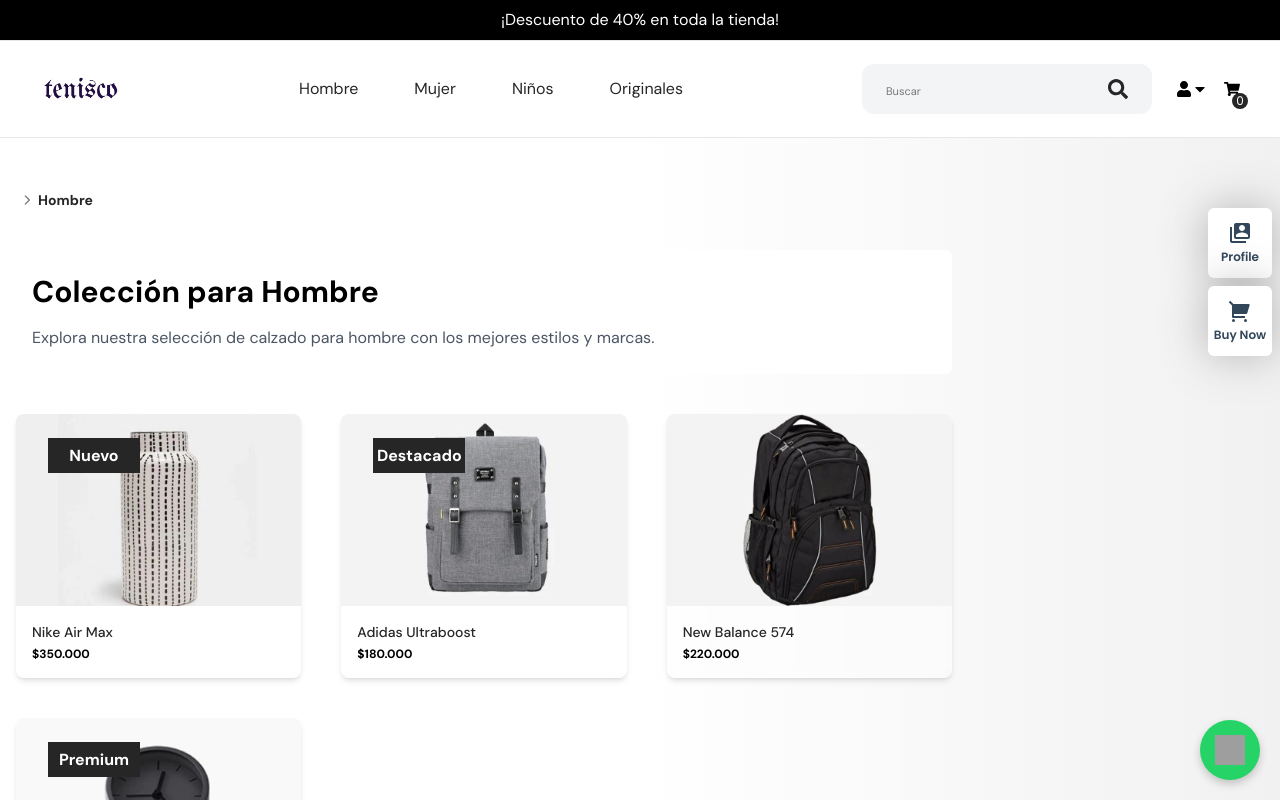
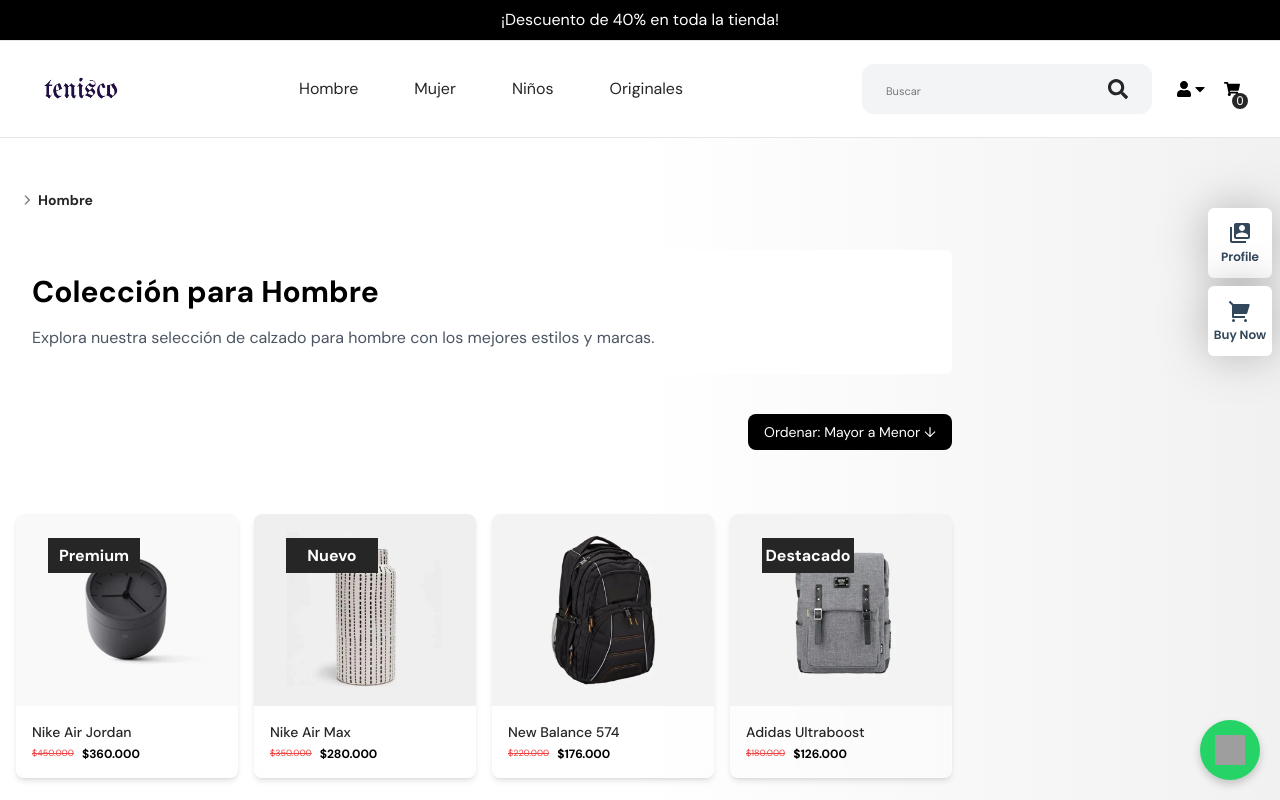
Before and after one commit to dereckmg2803/eshoes, a React (Create React App) app: page /hombre in a window 1280 px wide. Shown: the top 800 px of the page. Built offline with nearby package versions, Linux system fonts and the light colour scheme; grey boxes are pictures that could not be loaded.

Commit message:
Coleccion arreglada

```diff
--- a/src/components/pageProps/shopPage/ColeccionPagination.js
+++ b/src/components/pageProps/shopPage/ColeccionPagination.js
@@ -1,38 +1,46 @@
-// src/components/pageProps/shopPage/ColeccionPagination.js
 import React, { useState, useEffect } from "react";
 import { getProductsByCollection } from "../../../data/products";
 import Product from "../../home/Products/Product";
-import { paginationItems } from "../../../constants";
 
 const ColeccionPagination = ({ itemsPerPage, collection }) => {
   const [currentPage, setCurrentPage] = useState(1);
+  const [sortOrder, setSortOrder] = useState("desc"); // 'asc' o 'desc'
   const [productsToDisplay, setProductsToDisplay] = useState([]);
   const [totalPages, setTotalPages] = useState(0);
 
   useEffect(() => {
-    // Obtener productos por colección
-    const filteredProducts = getProductsByCollection(collection);
+    let filteredProducts = getProductsByCollection(collection);
 
-    // Establecer los productos a mostrar
+    // Aplicar ordenamiento
+    filteredProducts = filteredProducts.sort((a, b) => {
+      return sortOrder === "asc" ? a.price - b.price : b.price - a.price;
+    });
+
     setProductsToDisplay(filteredProducts);
+    setTotalPages(Math.ceil(filteredProducts.length / itemsPerPage));
+    setCurrentPage(1); // Resetear a primera página al cambiar ordenamiento
+  }, [collection, itemsPerPage, sortOrder]);
 
-    // Calcular número total de páginas
-    setTotalPages(Math.ceil(filteredProducts.length / itemsPerPage));
-  }, [collection, itemsPerPage]);
-
-  // Calcular índices para la paginación
   const indexOfLastItem = currentPage * itemsPerPage;
   const indexOfFirstItem = indexOfLastItem - itemsPerPage;
   const currentItems = productsToDisplay.slice(indexOfFirstItem, indexOfLastItem);
 
-  // Función para cambiar de página
-  const paginate = (pageNumber) => {
-    setCurrentPage(pageNumber);
-  };
+  const paginate = (pageNumber) => setCurrentPage(pageNumber);
 
   return (
     <>
-      <div className="w-full grid grid-cols-1 md:grid-cols-2 xl:grid-cols-3 gap-10">
+      {/* Botón de filtrado por precio */}
+      <div className="flex justify-end mb-6">
+        <button
+          onClick={() => setSortOrder(prev => prev === "asc" ? "desc" : "asc")}
+          className="bg-black text-white px-4 py-2 rounded-lg hover:bg-gray-800 transition-colors text-sm"
+        >
+          Ordenar: {sortOrder === "asc" ? "Menor a Mayor ↑" : "Mayor a Menor ↓"}
+        </button>
+      </div>
+
+      {/* Grid responsive 2 columnas en móvil */}
+      <div className="w-full grid grid-cols-2 md:grid-cols-3 lg:grid-cols-4 gap-4">
         {currentItems.length > 0 ? (
           currentItems.map((item) => (
             <div key={item.id} className="w-full">
@@ -40,83 +48,67 @@
                 _id={item.id}
                 img={item.img}
                 productName={item.productName}
-                price={item.price.toLocaleString('de-DE', { minimumFractionDigits: 0 })}
+                price={item.price}
+                discountedPrice={item.discountedPrice} // Precio con descuento
                 badge={item.badge}
                 des={item.des}
                 color={item.color}
+                moreImages={item.moreImages}
+                fullProductData={item}
               />
             </div>
           ))
         ) : (
-          <div className="col-span-3 text-center py-10">
+          <div className="col-span-4 text-center py-10">
             <p>No hay productos disponibles en esta colección.</p>
           </div>
         )}
       </div>
+
+      {/* Paginación mejorada */}
       {totalPages > 1 && (
-        <div className="flex flex-col mdl:flex-row justify-center mdl:justify-between items-center">
-          <div className="hidden mdl:inline-flex items-center gap-3">
-            <p className="text-base font-normal text-lightText">
-              Mostrando {indexOfFirstItem + 1}-{Math.min(indexOfLastItem, productsToDisplay.length)} de {productsToDisplay.length} productos
-            </p>
-          </div>
-          <div className="flex items-center gap-2 mt-4 mdl:mt-0">
+        <div className="flex flex-col mdl:flex-row justify-between items-center mt-8">
+          <p className="text-sm text-gray-600 mb-4 mdl:mb-0">
+            Mostrando {indexOfFirstItem + 1}-{Math.min(indexOfLastItem, productsToDisplay.length)} de {productsToDisplay.length} productos
+          </p>
+
+          <div className="flex items-center gap-2">
             <button
-              onClick={() => paginate(currentPage > 1 ? currentPage - 1 : 1)}
-              className={`${
+              onClick={() => paginate(currentPage - 1)}
+              disabled={currentPage === 1}
+              className={`p-2 rounded ${
                 currentPage === 1
-                  ? "text-gray-400 cursor-not-allowed"
-                  : "text-primeColor hover:text-white hover:bg-primeColor duration-300"
-              } w-8 h-8 border border-lightColor text-base font-medium flex justify-center items-center`}
-              disabled={currentPage === 1}
+                ? "bg-gray-200 cursor-not-allowed"
+                : "bg-black text-white hover:bg-gray-800"
+              }`}
             >
-              <svg
-                xmlns="http://www.w3.org/2000/svg"
-                width="16"
-                height="16"
-                fill="currentColor"
-                viewBox="0 0 16 16"
-              >
-                <path
-                  fillRule="evenodd"
-                  d="M11.354 1.646a.5.5 0 0 1 0 .708L5.707 8l5.647 5.646a.5.5 0 0 1-.708.708l-6-6a.5.5 0 0 1 0-.708l6-6a.5.5 0 0 1 .708 0z"
-                />
-              </svg>
+              ←
             </button>
+
             {Array.from({ length: totalPages }, (_, i) => (
               <button
                 key={i + 1}
                 onClick={() => paginate(i + 1)}
-                className={`${
+                className={`w-8 h-8 rounded ${
                   currentPage === i + 1
-                    ? "bg-primeColor text-white"
-                    : "text-primeColor hover:text-white hover:bg-primeColor duration-300"
-                } w-8 h-8 border border-lightColor text-base font-medium flex justify-center items-center`}
+                  ? "bg-black text-white"
+                  : "bg-gray-200 hover:bg-gray-300"
+                }`}
               >
                 {i + 1}
               </button>
             ))}
+
             <button
-              onClick={() => paginate(currentPage < totalPages ? currentPage + 1 : totalPages)}
-              className={`${
+              onClick={() => paginate(currentPage + 1)}
+              disabled={currentPage === totalPages}
+              className={`p-2 rounded ${
                 currentPage === totalPages
-                  ? "text-gray-400 cursor-not-allowed"
-                  : "text-primeColor hover:text-white hover:bg-primeColor duration-300"
-              } w-8 h-8 border border-lightColor text-base font-medium flex justify-center items-center`}
-              disabled={currentPage === totalPages}
+                ? "bg-gray-200 cursor-not-allowed"
+                : "bg-black text-white hover:bg-gray-800"
+              }`}
             >
-              <svg
-                xmlns="http://www.w3.org/2000/svg"
-                width="16"
-                height="16"
-                fill="currentColor"
-                viewBox="0 0 16 16"
-              >
-                <path
-                  fillRule="evenodd"
-                  d="M4.646 1.646a.5.5 0 0 1 .708 0l6 6a.5.5 0 0 1 0 .708l-6 6a.5.5 0 0 1-.708-.708L10.293 8 4.646 2.354a.5.5 0 0 1 0-.708z"
-                />
-              </svg>
+              →
             </button>
           </div>
         </div>
--- a/src/pages/colecciones/Hombre.js
+++ b/src/pages/colecciones/Hombre.js
@@ -11,9 +11,15 @@
         <div className="w-full mdl:w-[80%] lgl:w-[75%] h-full flex flex-col gap-10">
           <div className="bg-white py-6 px-4 rounded-md">
             <h1 className="text-3xl font-bold mb-4">Colección para Hombre</h1>
-            <p className="text-gray-600">Explora nuestra selección de calzado para hombre con los mejores estilos y marcas.</p>
+            <p className="text-gray-600">
+              Explora nuestra selección de calzado para hombre con los mejores estilos y marcas.
+            </p>
           </div>
-          <ColeccionPagination itemsPerPage={12} collection="hombre" />
+          <ColeccionPagination
+            itemsPerPage={12}
+            collection="hombre"
+            className="w-full grid grid-cols-2 md:grid-cols-3 lg:grid-cols-4 gap-4"
+          />
         </div>
       </div>
     </div>
```
